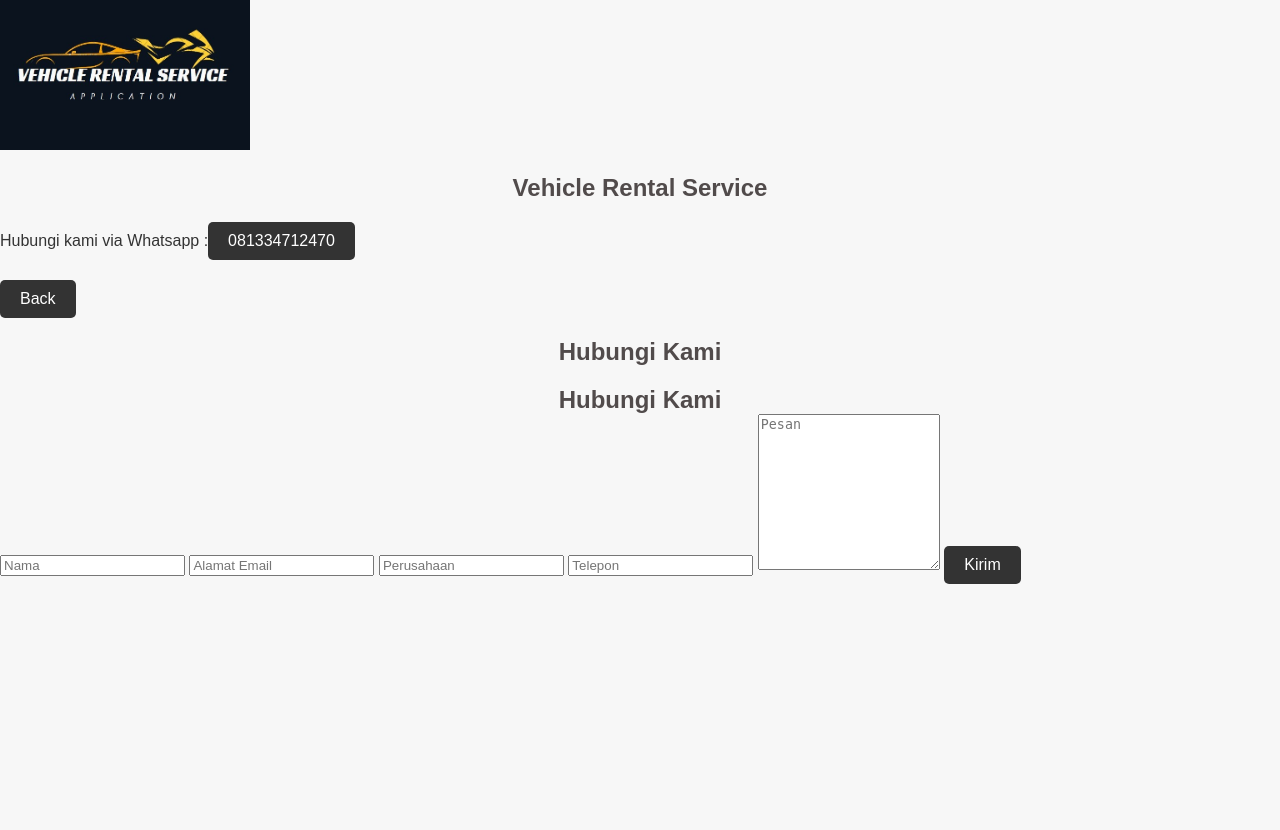
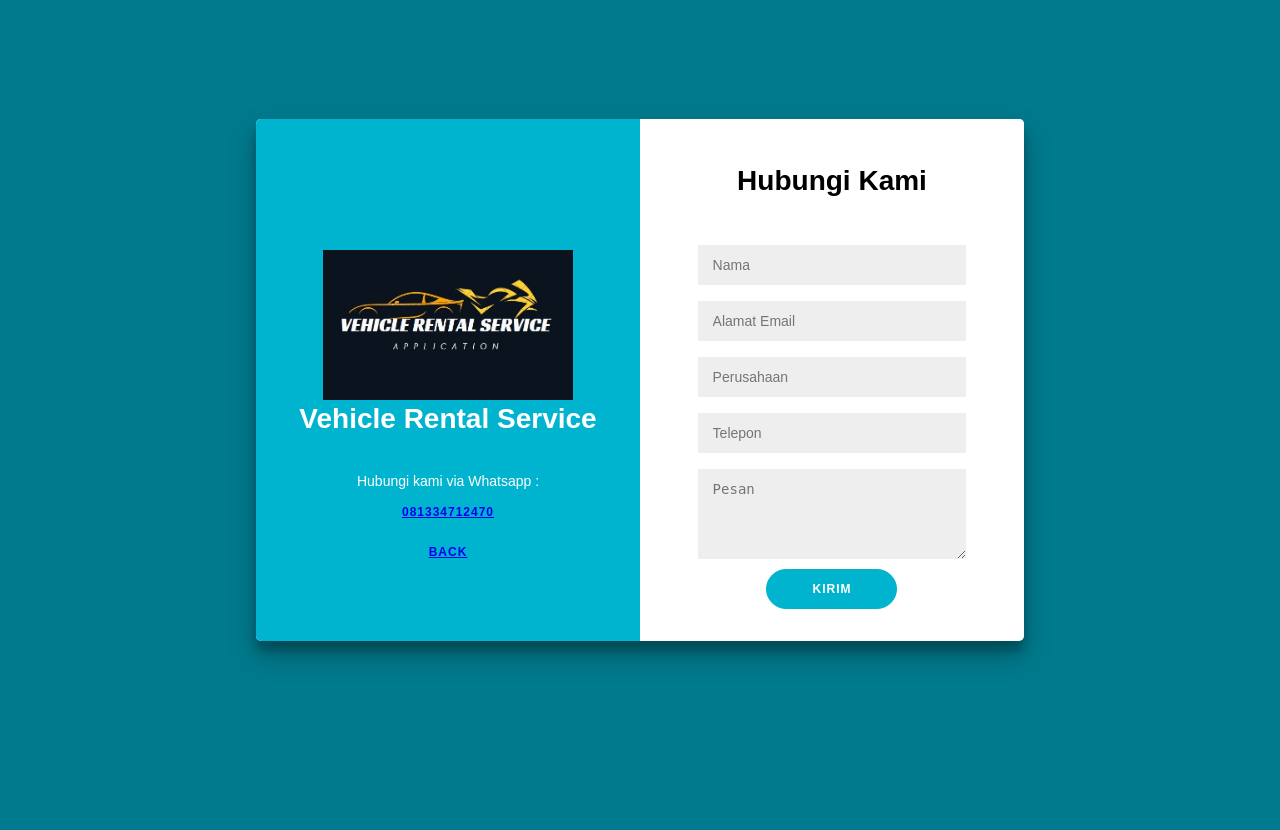
Before and after one commit to AhmadBalya/Kelompok-3-MI2022C-VRS-Website, a PHP site: page /assets/KontakVRS.html in a window 1280 px wide. Before the commit the page ends 584 px from the top, so only its background shows below. Run offline with PHP 8.4, Linux system fonts and the light colour scheme.

Commit message:
Update StyleKontakVRS.css

```diff
--- a/assets/CSS/StyleKontakVRS.css
+++ b/assets/CSS/StyleKontakVRS.css
@@ -1,94 +1,134 @@
-/* Reset CSS */
-body,
-h1,
-h2,
-h3,
-p,
-ul,
-li {
+* {
+    box-sizing: border-box;
     margin: 0;
-    padding: 0;
 }
 
 body {
-    font-family: 'Arial', sans-serif;
-    background-color: #f7f7f7;
-    color: #333;
+    background: #007a8d;
+    display: flex;
+    justify-content: center;
+    align-items: center;
+    flex-direction: column;
+    font-family: "Montserrat", sans-serif;
+    font-size: 10px;
+    height: 100vh;
+    margin: -20px 0 50px;
+    padding: 10px;
 }
 
-/* Header Styles */
-h1, h2, h3 {
-    text-align: center;
-    margin-top: 20px;
-    color: #514b4b;
+.container {
+    background-color: #ffffff;
+    border-radius: 5px;
+    box-shadow: 0 14px 28px rgba(0, 0, 0, 0.25), 0 10px 10px rgba(0, 0, 0, 0.22);
+    position: relative;
+    overflow: hidden;
+    width: 768px;
+    max-width: 100%;
+    min-height: 522px;
+    min-width: 370px;
 }
 
-/* Content Styles */
-.myDiv {
-    border: 5px outset rgb(3, 3, 3);
-    background-color: rgb(255, 258, 196);
-    text-align: center;
-    padding: 20px;
-    margin: 20px auto;
-    max-width: 800px;
-    box-shadow: 0 4px 8px rgba(0, 0, 0, 0.1);
+.card-container {
+    display: flex;
 }
 
-.myDiv img {
-    width: 100%;
-    height: auto;
-    border-radius: 10px;
-    margin-bottom: 20px;
+.left {
+    flex: 1;
+    height: 480px;
+    background-color: #00b4cf;
 }
 
-.myDiv p {
-    font-size: 18px;
-    line-height: 1.6;
-    margin-bottom: 20px;
+.right {
+    display: flex;
+    flex: 1;
+    height: 460px;
+    background-color: #ffffff;
+    justify-content: center;
+    align-items: center;
 }
 
-.myDiv button {
-    background-color: #4CAF50;
-    color: #fff;
-    padding: 10px 20px;
+.left {
+    display: flex;
+    flex: 1;
+    height: 522px;
+    justify-content: center;
+    align-items: center;
+    color: #ffffff;
+}
+
+
+.left-container {
+    height: 50%;
+    width: 80%;
     text-align: center;
-    text-decoration: none;
-    display: inline-block;
-    font-size: 16px;
+    line-height: 22px
+}
+
+.left p {
+    font-size: 14px;
+}
+
+h2 {
+    font-size: 28px;
+    margin-bottom: 40px;
+}
+
+.right-container {
+    width: 70%;
+    height: 80%;
+    text-align: center;
+}
+
+input,
+textarea {
+    background-color: #eee;
     border: none;
-    border-radius: 5px;
+    padding: 12px 15px;
+    margin: 8px 0;
+    width: 100%;
+    font-size: 14px;
+}
+
+input:focus,
+textarea:focus {
+    outline: 1px solid #00b4cf;
+}
+
+button {
+    border-radius: 20px;
+    border: 1px solid #00b4cf;
+    background-color: #00b4cf;
+    color: #ffffff;
+    font-size: 12px;
+    font-weight: bold;
+    padding: 12px 45px;
+    letter-spacing: 1px;
+    text-transform: uppercase;
+    transition: transform 80ms ease-out;
     cursor: pointer;
 }
 
-.myDiv button a {
-    color: #fff;
-    text-decoration: none;
+button:hover {
+    opacity: 0.7;
 }
 
-.myDiv button:hover {
-    background-color: #45a049;
+textarea {
+    height: 90px;
+}
+/* responsive */
+
+@media only screen and (max-width: 600px){
+    .left {
+        display: none;
+    }
+
+    .lg-view {
+        display: none;
+    }
 }
 
-/* Button Styles */
-button {
-    background-color: #333;
-    color: #fff;
-    padding: 10px 20px;
-    text-align: center;
-    text-decoration: none;
-    display: inline-block;
-    font-size: 16px;
-    margin-top: 20px;
-    cursor: pointer;
-    border: none;
-    border-radius: 5px;
+@media only screen and (min-width: 600px) {
+    .sm-view {
+        display: none;
+    }
 }
-
-button a {
-    color: #fff;
-    text-decoration: none;
-}
-
-button:hover {
-    background-color: #555;
-}
```
